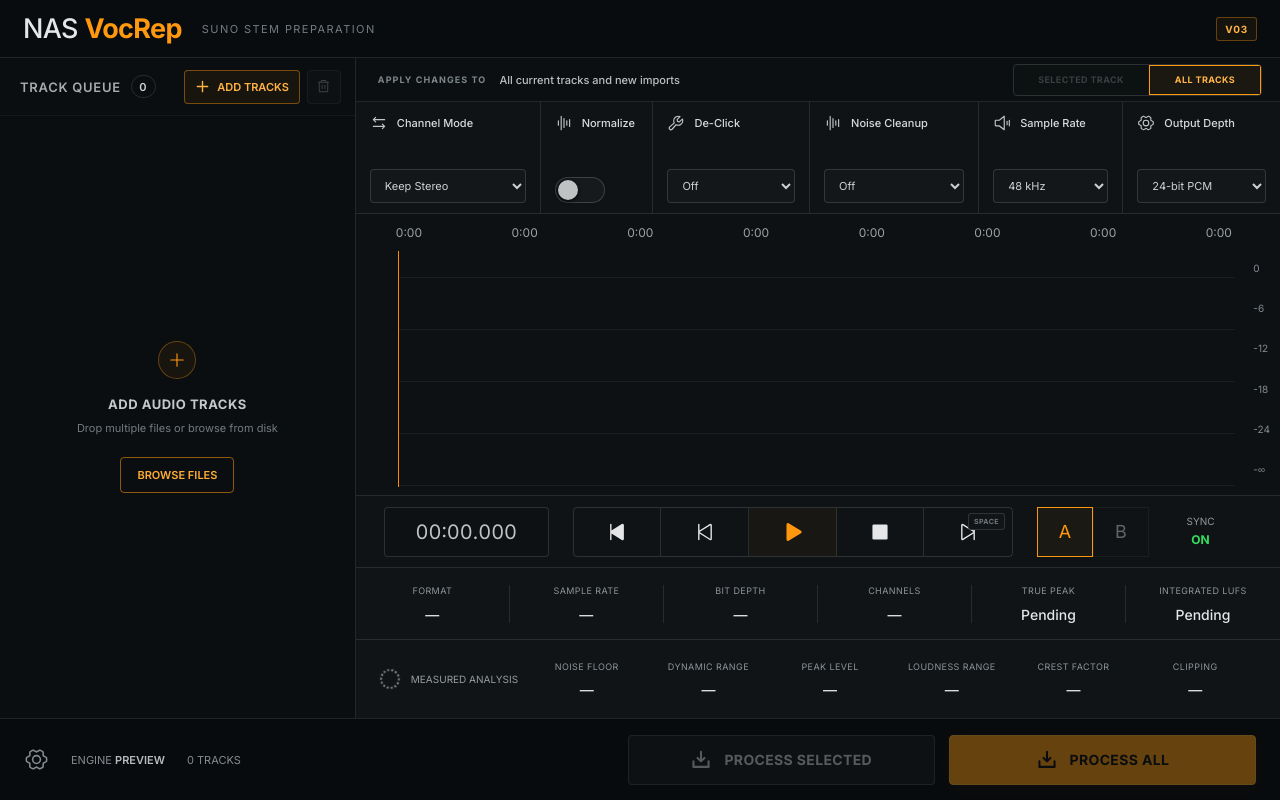
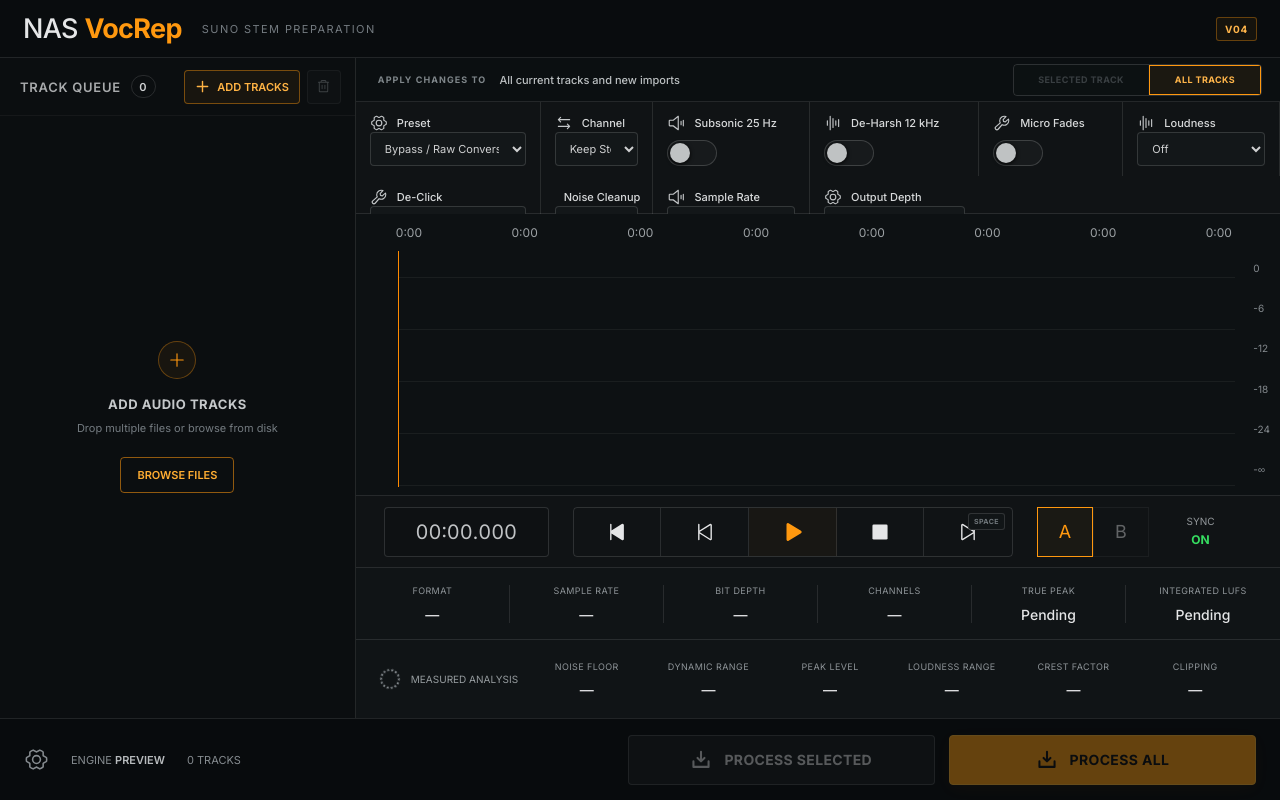
Before and after one commit to sufyanaser/vocrep, a React (Vite) app: page / in a window 1280 px wide. Built offline with nearby package versions, Linux system fonts and the light colour scheme.

Commit message:
feat: add V04 DSP presets and processing controls

```diff
--- a/src/App.jsx
+++ b/src/App.jsx
@@ -21,11 +21,55 @@
 const DEFAULT_PROCESS_OPTIONS = Object.freeze({
   channelMode: 'Keep Stereo',
   normalize: false,
+  targetLufs: -16,
+  subBassCut: false,
+  deHarshness: false,
+  enableMicroFades: false,
   deClickMode: 'Off',
   noiseCleanupMode: 'Off',
   sampleRate: 48000,
   outputDepth: 24,
 })
+
+const FACTORY_PRESETS = Object.freeze([
+  {
+    id: 'vocal-clean',
+    label: 'Vocal Stem Clean',
+    options: Object.freeze({
+      ...DEFAULT_PROCESS_OPTIONS,
+      normalize: true,
+      targetLufs: -16,
+      subBassCut: true,
+      deHarshness: true,
+    }),
+  },
+  {
+    id: 'bass-kick',
+    label: 'Bass / Kick Sub-Fix',
+    options: Object.freeze({
+      ...DEFAULT_PROCESS_OPTIONS,
+      normalize: true,
+      targetLufs: -14,
+      subBassCut: true,
+    }),
+  },
+  {
+    id: 'smooth',
+    label: 'Acoustic & Synth Smooth',
+    options: Object.freeze({
+      ...DEFAULT_PROCESS_OPTIONS,
+      normalize: true,
+      targetLufs: -16,
+      subBassCut: true,
+      deHarshness: true,
+    }),
+  },
+  {
+    id: 'bypass',
+    label: 'Bypass / Raw Conversion',
+    options: DEFAULT_PROCESS_OPTIONS,
+  },
+])
 
 const PROCESS_STAGES = [
   { id: 'preparing', label: 'PREPARING', detail: 'Validating the source and output settings' },
@@ -51,6 +95,10 @@
 
 function optionsEqual(left, right) {
   return Object.keys(DEFAULT_PROCESS_OPTIONS).every((key) => left?.[key] === right?.[key])
+}
+
+function presetIdForOptions(options) {
+  return FACTORY_PRESETS.find((preset) => optionsEqual(options, preset.options))?.id ?? 'custom'
 }
 
 function compactSampleRate(value) {
@@ -200,7 +248,7 @@
       <section className={`processing-modal status-${session.status}`} aria-live="polite">
         <header className="processing-header">
           <div>
-            <span className="processing-kicker">NAS VOCREP V03</span>
+            <span className="processing-kicker">NAS VOCREP V04</span>
             <h2 id="processing-title">{title}</h2>
           </div>
           <span className="processing-counter">TRACK {session.trackIndex} / {session.totalTracks}</span>
@@ -273,6 +321,7 @@
   const emptyTrack = useMemo(() => ({ name: 'No track selected', codec: '', container: '—', sampleRateHz: 0, bitDepth: null, channelLayout: '—', truePeak: null, lufs: null, options: defaultOptions }), [defaultOptions])
   const selected = useMemo(() => tracks.find((track) => track.id === selectedId) ?? tracks[0] ?? emptyTrack, [tracks, selectedId, emptyTrack])
   const editingOptions = settingsScope === 'all' ? defaultOptions : selected.options ?? defaultOptions
+  const activePresetId = presetIdForOptions(editingOptions)
   const controlsDisabled = processing || importing || (settingsScope === 'selected' && !selected.id)
   const [previewUrl, setPreviewUrl] = useState('')
   const previewWaveform = abMode === 'B' && selected.outputWaveform ? selected.outputWaveform : selected.waveform
@@ -399,6 +448,11 @@
     if (!selected.id) return
     setTracks((current) => current.map((track) => track.id === selected.id ? { ...track, options: { ...track.options, ...patch } } : track))
   }, [importing, processing, selected.id, settingsScope])
+
+  const applyPreset = useCallback((presetId) => {
+    const preset = FACTORY_PRESETS.find((candidate) => candidate.id === presetId)
+    if (preset) applyOption(cloneOptions(preset.options))
+  }, [applyOption])
 
   useEffect(() => {
     if (!isTauriRuntime()) return undefined
@@ -607,7 +661,7 @@
       />
       <div className="drop-surface" onDragOver={(event) => event.preventDefault()} onDrop={(event) => { event.preventDefault(); addFiles(event.dataTransfer.files) }}>
         <input ref={fileInput} className="visually-hidden" type="file" multiple accept="audio/*,.wav,.wave,.flac,.mp3,.m4a,.aac,.ogg,.opus,.aif,.aiff" onChange={(event) => { addFiles(event.target.files); event.target.value = '' }} />
-        <header className="brandbar"><strong>NAS <em>VocRep</em></strong><span>SUNO STEM PREPARATION</span><b>V03</b></header>
+        <header className="brandbar"><strong>NAS <em>VocRep</em></strong><span>SUNO STEM PREPARATION</span><b>V04</b></header>
         <aside className="queue-panel">
           <div className="queue-heading"><div><span>TRACK QUEUE</span><b>{tracks.length}</b></div><div className="queue-actions"><button type="button" onClick={browseForTracks} disabled={importing || processing}><Plus weight="bold" /> ADD TRACKS</button><button className="icon-action" type="button" aria-label="Clear queue" title="Clear queue" onClick={clearQueue} disabled={!tracks.length || processing}><Trash /></button></div></div>
           <div className="track-list">{tracks.length ? tracks.map((track, index) => <TrackRow key={track.id} track={track} index={index} selected={track.id === selectedId} custom={!optionsEqual(track.options, defaultOptions)} disabled={processing} onSelect={() => selectTrack(track.id)} onRemove={() => removeTrack(track.id)} />) : <div className="queue-empty"><Plus /><strong>ADD AUDIO TRACKS</strong><span>Drop multiple files or browse from disk</span><button type="button" onClick={browseForTracks}>BROWSE FILES</button></div>}</div>
@@ -621,12 +675,16 @@
             </div>
           </div>
           <div className="tools-row">
-            <Tool title="Channel Mode" icon={<ArrowsLeftRight />}><select value={editingOptions.channelMode} disabled={controlsDisabled} onChange={(event) => applyOption({ channelMode: event.target.value })} aria-label="Channel mode"><option>Keep Stereo</option><option>Mono Sum</option><option>Left Channel</option><option>Right Channel</option></select></Tool>
-            <Tool title="Normalize" icon={<WaveformIcon />}><Toggle checked={editingOptions.normalize} disabled={controlsDisabled} onChange={(value) => applyOption({ normalize: value })} label="Normalize" /></Tool>
+            <Tool title="Preset" icon={<GearSix />}><select value={activePresetId} disabled={controlsDisabled} onChange={(event) => event.target.value !== 'custom' && applyPreset(event.target.value)} aria-label="Factory preset"><option value="custom">Custom</option>{FACTORY_PRESETS.map((preset) => <option value={preset.id} key={preset.id}>{preset.label}</option>)}</select></Tool>
+            <Tool title="Channel" icon={<ArrowsLeftRight />}><select value={editingOptions.channelMode} disabled={controlsDisabled} onChange={(event) => applyOption({ channelMode: event.target.value })} aria-label="Channel mode"><option>Keep Stereo</option><option>Mono Sum</option><option>Left Channel</option><option>Right Channel</option></select></Tool>
+            <Tool title="Subsonic 25 Hz" icon={<SpeakerSimpleHigh />}><Toggle checked={editingOptions.subBassCut} disabled={controlsDisabled} onChange={(value) => applyOption({ subBassCut: value })} label="Subsonic 25 Hz cut" /></Tool>
+            <Tool title="De-Harsh 12 kHz" icon={<WaveformIcon />}><Toggle checked={editingOptions.deHarshness} disabled={controlsDisabled} onChange={(value) => applyOption({ deHarshness: value })} label="De-Harsh 12 kHz" /></Tool>
+            <Tool title="Micro Fades" icon={<Wrench />}><Toggle checked={editingOptions.enableMicroFades} disabled={controlsDisabled} onChange={(value) => applyOption({ enableMicroFades: value })} label="5 millisecond micro fades" /></Tool>
+            <Tool title="Loudness" icon={<WaveformIcon />}><select value={editingOptions.normalize ? String(editingOptions.targetLufs ?? -16) : 'off'} disabled={controlsDisabled} onChange={(event) => applyOption(event.target.value === 'off' ? { normalize: false } : { normalize: true, targetLufs: Number(event.target.value) })} aria-label="Target loudness"><option value="off">Off</option><option value="-14">-14 LUFS</option><option value="-16">-16 LUFS</option><option value="-18">-18 LUFS</option></select></Tool>
             <Tool title="De-Click" icon={<Wrench />}><select value={editingOptions.deClickMode} disabled={controlsDisabled} onChange={(event) => applyOption({ deClickMode: event.target.value })} aria-label="De-Click"><option>Off</option><option>Light</option><option>Balanced</option><option>Strong</option></select></Tool>
             <Tool title="Noise Cleanup" icon={<WaveformIcon />}><select value={editingOptions.noiseCleanupMode} disabled={controlsDisabled} onChange={(event) => applyOption({ noiseCleanupMode: event.target.value })} aria-label="Noise Cleanup"><option>Off</option><option>Light</option><option>Balanced</option><option>Strong</option></select></Tool>
-            <Tool title="Sample Rate" icon={<SpeakerSimpleHigh />}><select value={editingOptions.sampleRate} disabled={controlsDisabled} onChange={(event) => applyOption({ sampleRate: Number(event.target.value) })} aria-label="Sample rate"><option value={44100}>44.1 kHz</option><option value={48000}>48 kHz</option></select></Tool>
-            <Tool title="Output Depth" icon={<GearSix />}><select value={editingOptions.outputDepth} disabled={controlsDisabled} onChange={(event) => applyOption({ outputDepth: Number(event.target.value) })} aria-label="Output depth"><option value={24}>24-bit PCM</option><option value={32}>32-bit Float</option></select></Tool>
+            <Tool title="Sample Rate" icon={<SpeakerSimpleHigh />}><select value={editingOptions.sampleRate} disabled={controlsDisabled} onChange={(event) => applyOption({ sampleRate: Number(event.target.value) })} aria-label="Sample rate"><option value={44100}>44.1 kHz</option><option value={48000}>48 kHz</option><option value={96000}>96 kHz</option></select></Tool>
+            <Tool title="Output Depth" icon={<GearSix />}><select value={editingOptions.outputDepth} disabled={controlsDisabled} onChange={(event) => applyOption({ outputDepth: Number(event.target.value) })} aria-label="Output depth"><option value={16}>16-bit PCM</option><option value={24}>24-bit PCM</option><option value={32}>32-bit Float</option></select></Tool>
           </div>
           {selected.error && <div className="selected-error"><X weight="bold" /><span>{selected.error}</span></div>}
           <div className="waveform-area"><div className="timeline">{timelineLabels.map((label, index) => <span key={`${label}-${index}`}>{label}</span>)}</div><Waveform playing={playing} position={position} peaks={previewWaveform} channels={previewChannels} onSeek={(ratio) => { const audio = audioRef.current; if (audio?.duration) audio.currentTime = ratio * audio.duration }} /><div className="db-scale"><span>0</span><span>-6</span><span>-12</span><span>-18</span><span>-24</span><span>-∞</span></div></div>
```
